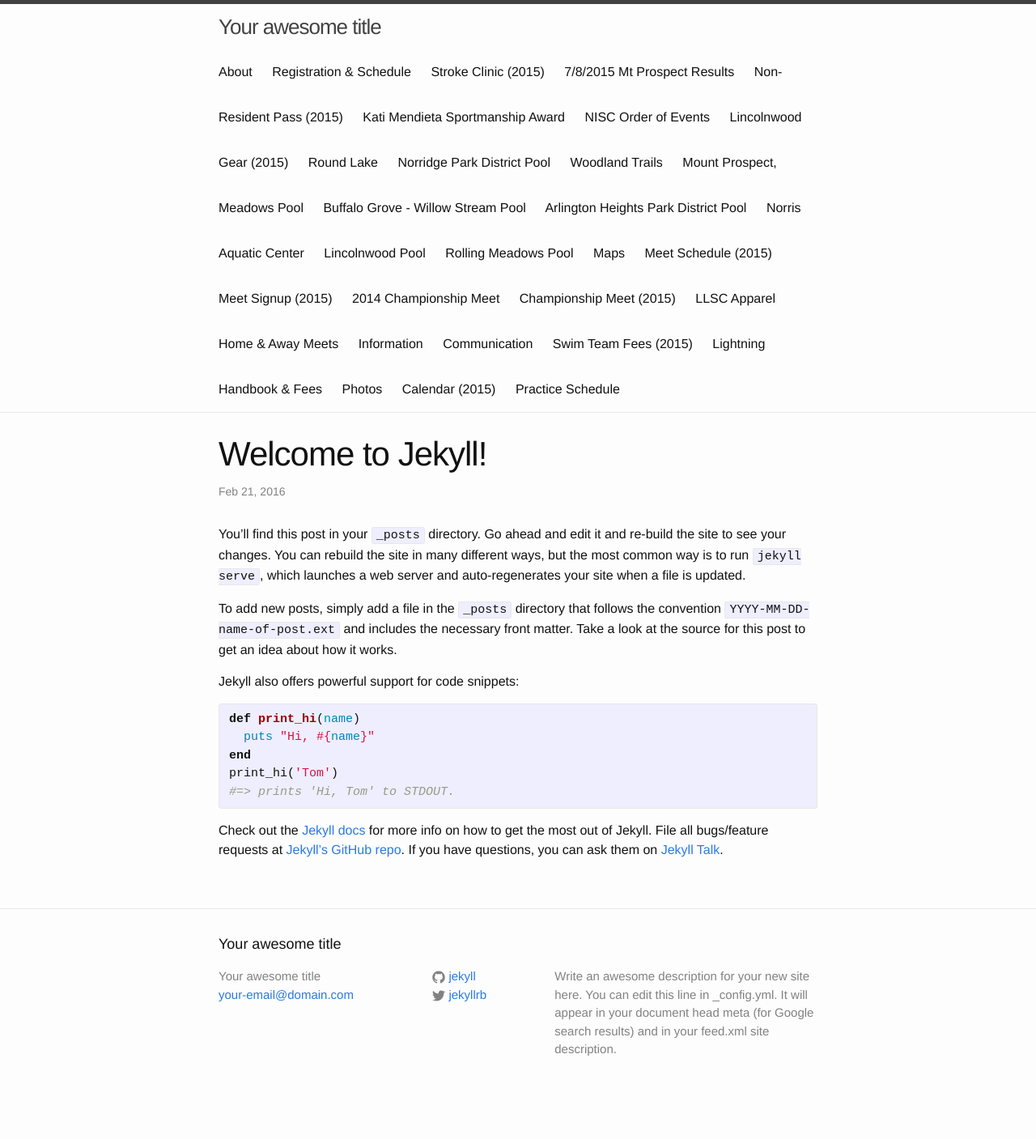
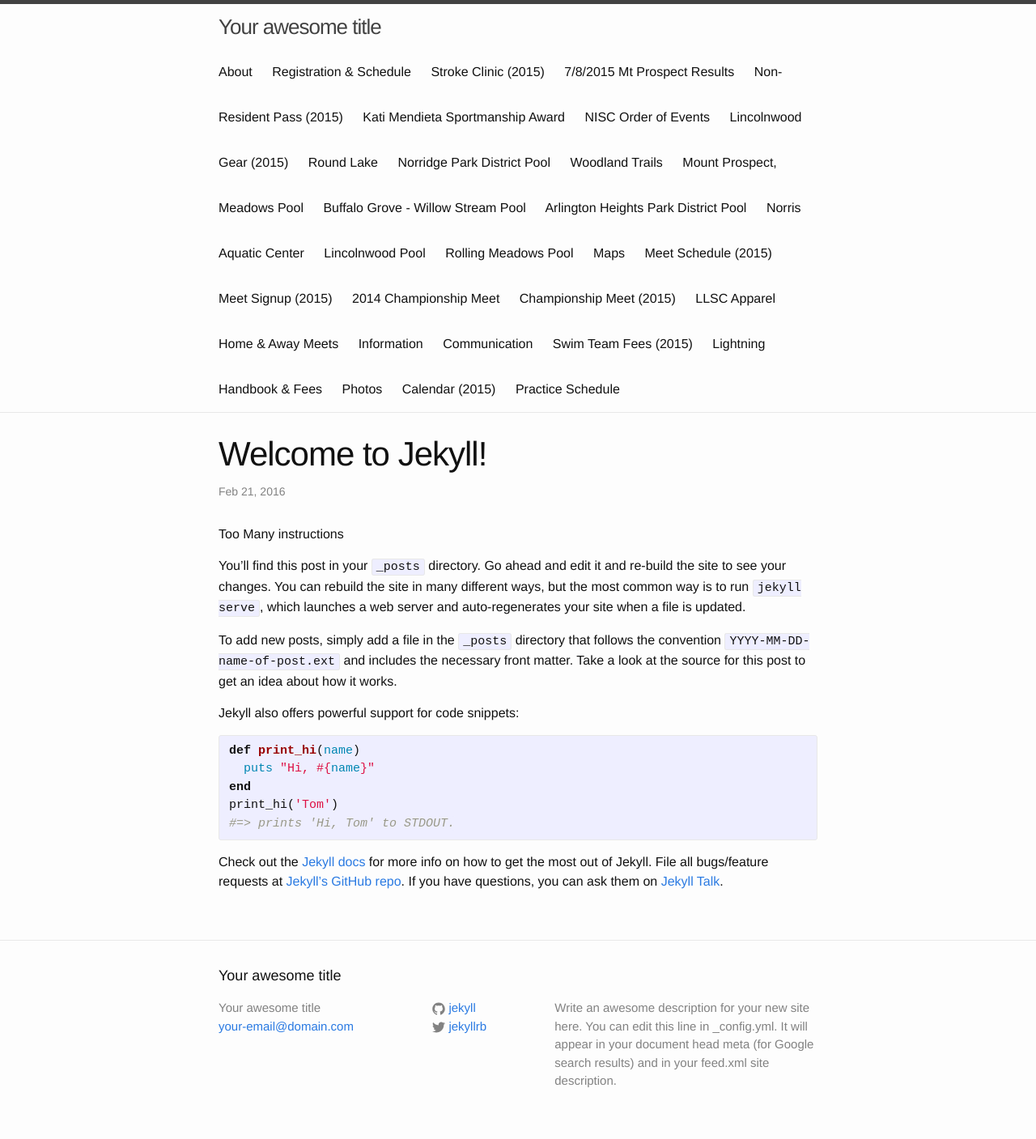
Before and after one commit to schickm/lwlightning.org, a Jekyll site: the page built from _posts/2016-02-21-welcome-to-jekyll.markdown, in a window 1280 px wide. Shown: the whole page at 81% size. Built offline with Jekyll 4.4.1, drawn with Linux system fonts in a browser that asks for light colours; before the commit the page ends 1368 px from its top, so only the background shows below that.

Commit message:
added testing

```diff
--- a/_posts/2016-02-21-welcome-to-jekyll.markdown
+++ b/_posts/2016-02-21-welcome-to-jekyll.markdown
@@ -4,6 +4,8 @@
 date:   2016-02-21 07:38:44 -0800
 categories: jekyll update
 ---
+Too Many instructions
+
 You’ll find this post in your `_posts` directory. Go ahead and edit it and re-build the site to see your changes. You can rebuild the site in many different ways, but the most common way is to run `jekyll serve`, which launches a web server and auto-regenerates your site when a file is updated.
 
 To add new posts, simply add a file in the `_posts` directory that follows the convention `YYYY-MM-DD-name-of-post.ext` and includes the necessary front matter. Take a look at the source for this post to get an idea about how it works.
```
